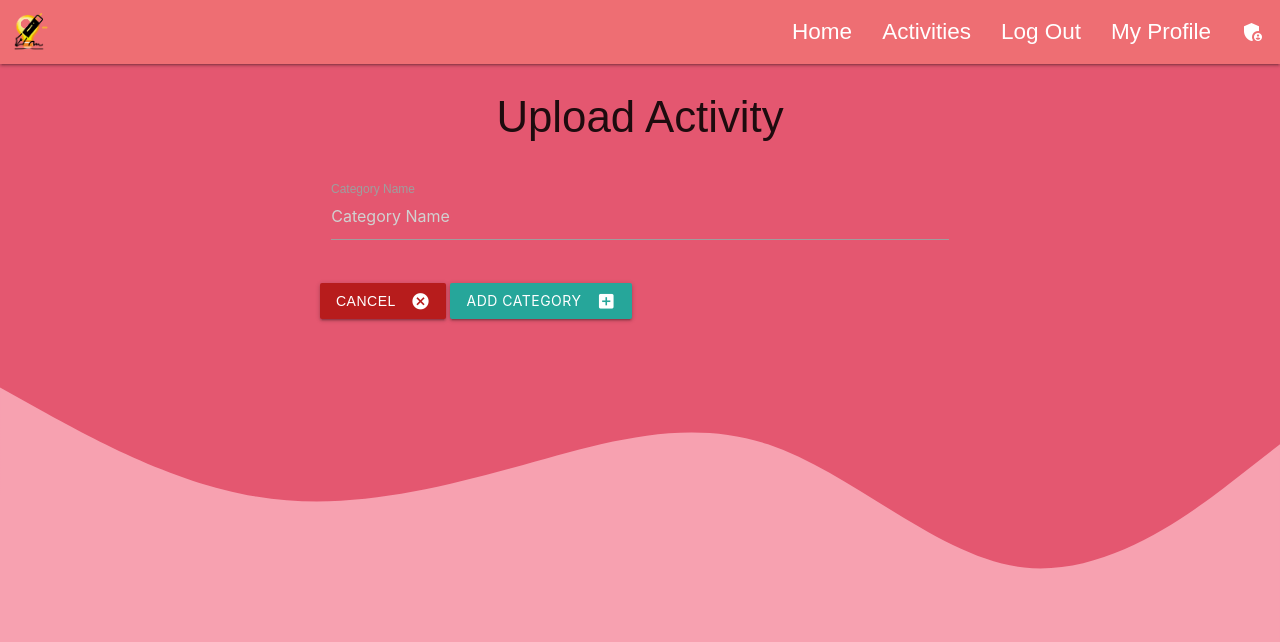
After one commit to kuzGo/MS3-Project-CI, a Flask app: page /new_category in a window 1280 px wide. The commit adds this page. Shown: the top 642 px of the page. Run offline with Flask 2, Linux system fonts and the light colour scheme; the visitor is signed in with stand-in values (Sample User, id 1); some libraries are stand-ins or nearby versions; some web fonts are replaced.

Commit message:
Add ability for admin to add a new category to database

```diff
--- a/app.py
+++ b/app.py
@@ -161,6 +161,21 @@ def admin_page():
         return redirect(url_for("get_activities"))
 
 
+@app.route("/new_category", methods=["GET", "POST"])
+def new_category():
+    if session["client"] == 'admin':
+
+        if request.method == 'POST':
+            new_categories = {
+                'category_type': request.form.get("category_name")
+            }
+            mongo.db.catogories.insert_one(new_categories)
+            flash("New category added.")
+            return redirect(url_for("admin_page"))
+
+    return render_template("category.html")
+
+
 if __name__ == "__main__":
     app.run(host=os.environ.get("IP"),
             port=int(os.environ.get("PORT")),
--- a/templates/activities.html
+++ b/templates/activities.html
@@ -16,7 +16,7 @@
 
                                   </button>
                                    <a href="#" class="btn-floating btn-large red btn"><i class="material-icons">restart_alt</i></a>
-                                  <a class=" btn-floating btn-large waves-effect waves-light pulse red darken-4" href="{{ url_for('upload')}}"><i
+                                  <a class="btn-floating btn-large waves-effect waves-light pulse red darken-4" href="{{ url_for('upload')}}"><i
                                       class="material-icons ">add</i></a>
                             </div>
                      </div>
--- a/templates/base.html
+++ b/templates/base.html
@@ -15,7 +15,7 @@
     <link rel="stylesheet" href="{{url_for('static', filename='css/style.css')}}" type="text/css">
     {% block styles %}
     {% endblock %}
-    <title>Document</title>
+    <title>Growapps</title>
 </head>
 <header>
     <nav>
@@ -87,7 +87,9 @@
             {% with messages = get_flashed_messages() %}
                 {% if messages %}
                   {% for message in messages %}
-                     <h4 class="center-align green lighten-2 text-darken-4"> {{ message }} </h4>
+
+                      <h4 class="center-align green lighten-2 text-darken-4">{{ message }}</h4>
+
                   {% endfor %}
                 {% endif %}
             {% endwith %}
--- /dev/null
+++ b/templates/category.html
@@ -0,0 +1,31 @@
+{% extends "base.html" %}
+{% block content %}
+
+<div class="row col s12 center-align">
+  <h3 class="center-align">Upload Activity</h3>
+</div>
+
+<div class="row">
+    <form action="{{ url_for('new_category') }}" method="POST" class="col s12 l6 offset-l3">
+
+
+      <!-- Activity name inputs -->
+      <div class="row">
+          <div class="input-field col s12 l12">
+              <input placeholder="Category Name" id="category_name" name="category_name" minlength="3" maxlength="22" type="text" class="validate" required>
+              <label for="category_name">Category Name</label>
+            </div>
+      </div>
+
+          <div class="row">
+                <a class="btn waves-effect waves-light red darken-4" href="{{ url_for('admin_page')}}">
+                    <i class="material-icons right">cancel</i>
+                    Cancel
+                </a>
+              <button type="submit" class="btn waves-effect waves-light">Add Category
+                <i class="material-icons right">add_box</i>
+              </button>
+          </div>
+    </form>
+  </div>
+{% endblock %}
--- a/templates/upload.html
+++ b/templates/upload.html
@@ -21,7 +21,7 @@
       <!-- Activity name inputs -->
       <div class="row">
           <div class="input-field col s12 l12">
-              <input placeholder="Activity Name" id="activity_name" name="activity_name" maxlength="20" ype="text" class="validate" required>
+              <input placeholder="Activity Name" id="activity_name" name="activity_name" maxlength="20" type="text" class="validate" required>
               <label for="activity_name">Activity Name</label>
             </div>
       </div>
```
Also changed, not shown: templates/admin.html (+11 -4 lines).
